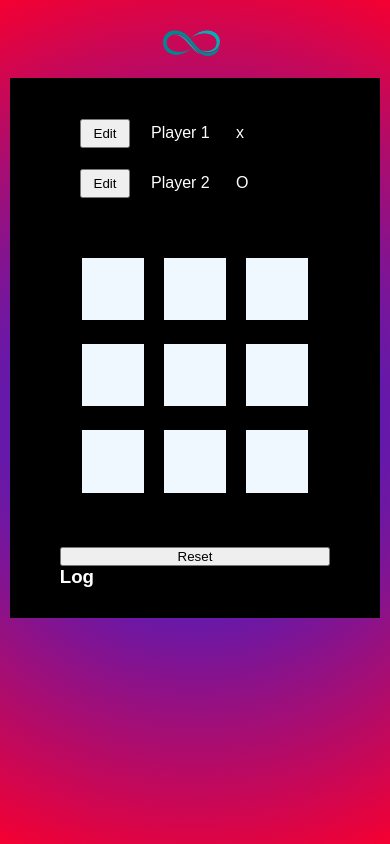
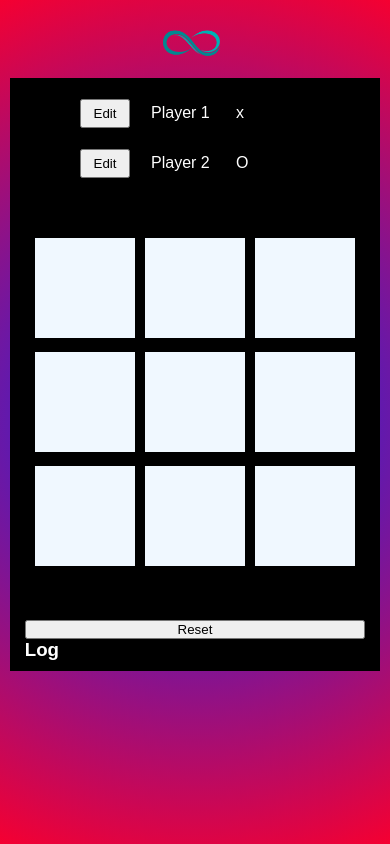
Before and after one commit to RedRoll/XO, a React (Vite) app: page / in a window 390 px wide. Built offline with nearby package versions, Linux system fonts and the light colour scheme; a web font is replaced by a local one.

Commit message:
RWD test

```diff
--- a/src/App.module.css
+++ b/src/App.module.css
@@ -44,6 +44,7 @@
 
     .game-wrapper {
         max-width: 95%;
+        padding: 10px 15px;
     }
 
 }
--- a/src/components/Gameboard/GameTable.jsx
+++ b/src/components/Gameboard/GameTable.jsx
@@ -14,7 +14,8 @@ const GameBoard = ({ gameTable, onSquareClick }) => {
 
                         <button onClick={() => onSquareClick(rowIndex, colIndex)} className={styles.symbol__button} disabled={symbol !== null}>
                             <span className={styles.button__item}>
-                                <span className={styles.item__inner}>{symbol}</span>
+                                {/* <span className={styles.item__inner}>{symbol}</span> */}
+                                {symbol}
                             </span>
                         </button> {/*cell in item*/}
 
--- a/src/components/Gameboard/GameTable.module.css
+++ b/src/components/Gameboard/GameTable.module.css
@@ -9,7 +9,8 @@
 
 .board__wrapper {
     width: 100%;
-
+    display: flex;
+    justify-content: center;
 }
 
 /* ____________________________________________________ */
@@ -40,8 +41,6 @@
     background-color: aliceblue;
     cursor: pointer;
     border: none;
-    /* padding: 0;
-    margin: 0; */
 }
 
 .symbol__button:before {
@@ -60,6 +59,10 @@
     display: flex;
     justify-content: center;
     align-items: center;
+    font-size: 30px;
+    font-family: inherit;
+    color: black;
+    font-weight: 700;
 }
 
 
@@ -69,8 +72,14 @@
     .board__row {
         width: 100%;
     }
+}
 
-    .row__symbol {
-        max-width: 23%;
+@media(max-width: 500px) {
+    .board {
+        row-gap: 10px;
+    }
+
+    .board__row {
+        column-gap: 10px;
     }
 }
```
